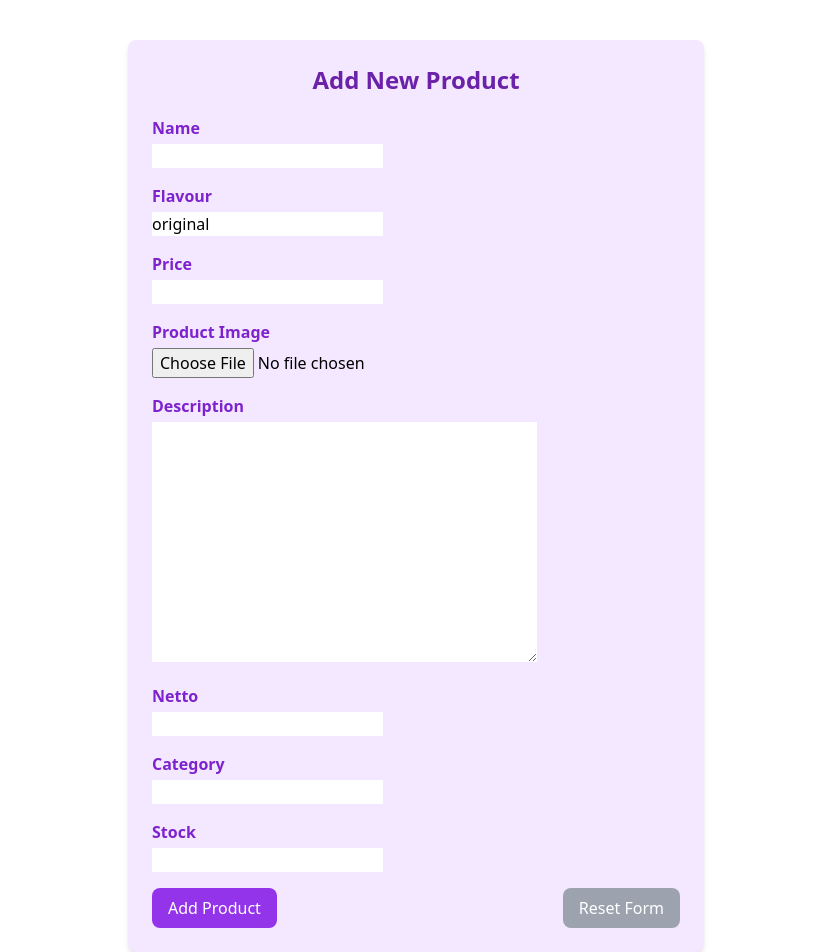
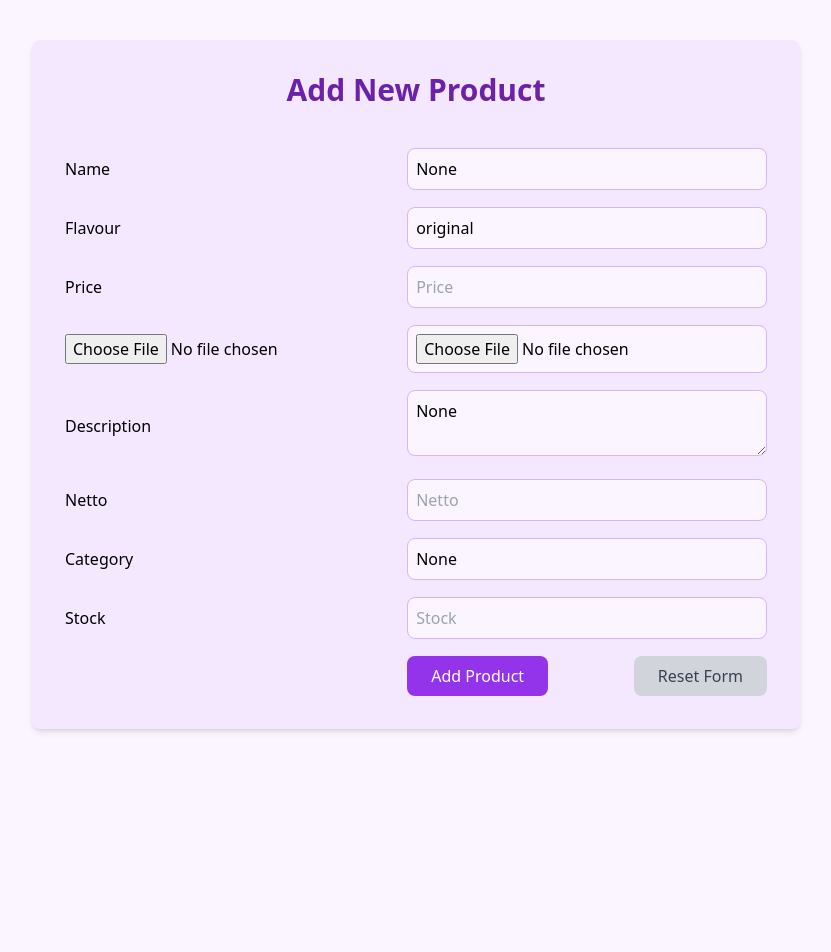
Before and after one commit to raisassc/raisa-petshop, a Django app: page /create-product-entry in a window 1280 px wide. Shown: the whole page, without its empty margins (224-1055 px from the left). After the commit the page ends 732 px from the top, so only its background shows below. Run offline with Django 5.2, Linux system fonts and the light colour scheme; some libraries are stand-ins or nearby versions.

Commit message:
mengubah template create_product

```diff
--- a/main/templates/create_product.html
+++ b/main/templates/create_product.html
@@ -1,60 +1,101 @@
 {% extends 'base.html' %}
 {% include 'navbar.html' %}
 {% block content %}
-<div class="max-w-xl mx-auto mt-10 bg-purple-100 p-6 rounded-lg shadow-md">
-  <h2 class="text-center text-2xl font-bold text-purple-800 mb-5">Add New Product</h2>
 
-  <form method="POST" enctype="multipart/form-data">
-    {% csrf_token %}
+<div class="min-h-screen bg-purple-50 py-10">
+  <div class="max-w-3xl mx-auto bg-purple-100 p-8 rounded-lg shadow-md">
+    <h1 class="text-3xl font-bold text-purple-800 text-center mb-6">Add New Product</h1>
 
-    <div class="mb-4">
-      <label for="id_name" class="block text-purple-700 font-bold mb-1">Name</label>
-      {{ form.name }}
-    </div>
+    <!-- Form for Adding New Product -->
+    <form method="POST" enctype="multipart/form-data" class="space-y-4">
+      {% csrf_token %}
+      <table class="w-full">
+        <tr>
+          <td class="pt-4">{{ form.name.label }}</td>
+          <td class="pt-4">
+            <input type="text" name="{{ form.name.name }}" value="{{ form.name.value }}" class="border border-purple-300 rounded-lg p-2 w-full bg-purple-50" placeholder="{{ form.name.label }}">
+            {% if form.name.errors %}
+              <p class="text-red-600 text-sm">{{ form.name.errors }}</p>
+            {% endif %}
+          </td>
+        </tr>
+        <tr>
+          <td class="pt-4">{{ form.flavour.label }}</td>
+          <td class="pt-4">
+            <input type="text" name="{{ form.flavour.name }}" value="{{ form.flavour.value }}" class="border border-purple-300 rounded-lg p-2 w-full bg-purple-50" placeholder="{{ form.flavour.label }}">
+            {% if form.flavour.errors %}
+              <p class="text-red-600 text-sm">{{ form.flavour.errors }}</p>
+            {% endif %}
+          </td>
+        </tr>
+        <tr>
+          <td class="pt-4">{{ form.price.label }}</td>
+          <td class="pt-4">
+            <input type="number" name="{{ form.price.name }}" value="{{ form.price.value }}" class="border border-purple-300 rounded-lg p-2 w-full bg-purple-50" placeholder="{{ form.price.label }}">
+            {% if form.price.errors %}
+              <p class="text-red-600 text-sm">{{ form.price.errors }}</p>
+            {% endif %}
+          </td>
+        </tr>
+        <tr>
+          <td class="pt-4">{{ form.product_image }}</td>
+          <td class="pt-4">
+            <input type="file" name="{{ form.product_image.name }}" class="border border-purple-300 rounded-lg p-2 w-full bg-purple-50" accept="image/png, image/jpeg">
+            {% if form.product_image.errors %}
+              <p class="text-red-600 text-sm">{{ form.product_image.errors }}</p>
+            {% endif %}
+          </td>
+        </tr>
+        <tr>
+          <td class="pt-4">{{ form.description.label }}</td>
+          <td class="pt-4">
+            <textarea name="{{ form.description.name }}" class="border border-purple-300 rounded-lg p-2 w-full bg-purple-50" placeholder="{{ form.description.label }}">{{ form.description.value }}</textarea>
+            {% if form.description.errors %}
+              <p class="text-red-600 text-sm">{{ form.description.errors }}</p>
+            {% endif %}
+          </td>
+        </tr>
+        <tr>
+          <td class="pt-4">{{ form.netto.label }}</td>
+          <td class="pt-4">
+            <input type="number" name="{{ form.netto.name }}" value="{{ form.netto.value }}" class="border border-purple-300 rounded-lg p-2 w-full bg-purple-50" placeholder="{{ form.netto.label }}">
+            {% if form.netto.errors %}
+              <p class="text-red-600 text-sm">{{ form.netto.errors }}</p>
+            {% endif %}
+          </td>
+        </tr>
+        <tr>
+          <td class="pt-4">{{ form.category.label }}</td>
+          <td class="pt-4">
+            <input type="text" name="{{ form.category.name }}" value="{{ form.category.value }}" class="border border-purple-300 rounded-lg p-2 w-full bg-purple-50" placeholder="{{ form.category.label }}">
+            {% if form.category.errors %}
+              <p class="text-red-600 text-sm">{{ form.category.errors }}</p>
+            {% endif %}
+          </td>
+        </tr>
+        <tr>
+          <td class="pt-4">{{ form.stock.label }}</td>
+          <td class="pt-4">
+            <input type="number" name="{{ form.stock.name }}" value="{{ form.stock.value }}" class="border border-purple-300 rounded-lg p-2 w-full bg-purple-50" placeholder="{{ form.stock.label }}">
+            {% if form.stock.errors %}
+              <p class="text-red-600 text-sm">{{ form.stock.errors }}</p>
+            {% endif %}
+          </td>
+        </tr>
+        <tr>
+          <td class="pt-4"></td>
+          <td class="pt-4">
+            <div class="flex justify-between">
+              <!-- Submit Button -->
+              <input type="submit" value="Add Product" class="py-2 px-6 bg-purple-600 text-white rounded-lg cursor-pointer hover:bg-purple-700 transition-all duration-300">
+              <!-- Reset Button -->
+              <input type="reset" value="Reset Form" class="py-2 px-6 bg-gray-300 text-gray-700 rounded-lg cursor-pointer hover:bg-gray-400 transition-all duration-300">
+            </div>
+          </td>
+        </tr>
+      </table>
+    </form>
+  </div>
+</div>
 
-    <div class="mb-4">
-      <label for="id_flavour" class="block text-purple-700 font-bold mb-1">Flavour</label>
-      {{ form.flavour }}
-    </div>
-
-    <div class="mb-4">
-      <label for="id_price" class="block text-purple-700 font-bold mb-1">Price</label>
-      {{ form.price }}
-    </div>
-
-    <div class="mb-4">
-      <label for="id_product_image" class="block text-purple-700 font-bold mb-1">Product Image</label>
-      {{ form.product_image }}
-    </div>
-
-    <div class="mb-4">
-      <label for="id_description" class="block text-purple-700 font-bold mb-1">Description</label>
-      {{ form.description }}
-    </div>
-
-    <div class="mb-4">
-      <label for="id_netto" class="block text-purple-700 font-bold mb-1">Netto</label>
-      {{ form.netto }}
-    </div>
-
-    <div class="mb-4">
-      <label for="id_category" class="block text-purple-700 font-bold mb-1">Category</label>
-      {{ form.category }}
-    </div>
-
-    <div class="mb-4">
-      <label for="id_stock" class="block text-purple-700 font-bold mb-1">Stock</label>
-      {{ form.stock }}
-    </div>
-
-    <div class="flex justify-between">
-      <button type="submit" class="bg-purple-600 text-white py-2 px-4 rounded-lg hover:bg-purple-700 focus:outline-none focus:ring-2 focus:ring-purple-600">
-        Add Product
-      </button>
-      <button type="reset" class="bg-gray-400 text-white py-2 px-4 rounded-lg hover:bg-gray-500 focus:outline-none focus:ring-2 focus:ring-gray-300">
-        Reset Form
-      </button>
-    </div>
-  </form>
-</div>
 {% endblock %}
```
